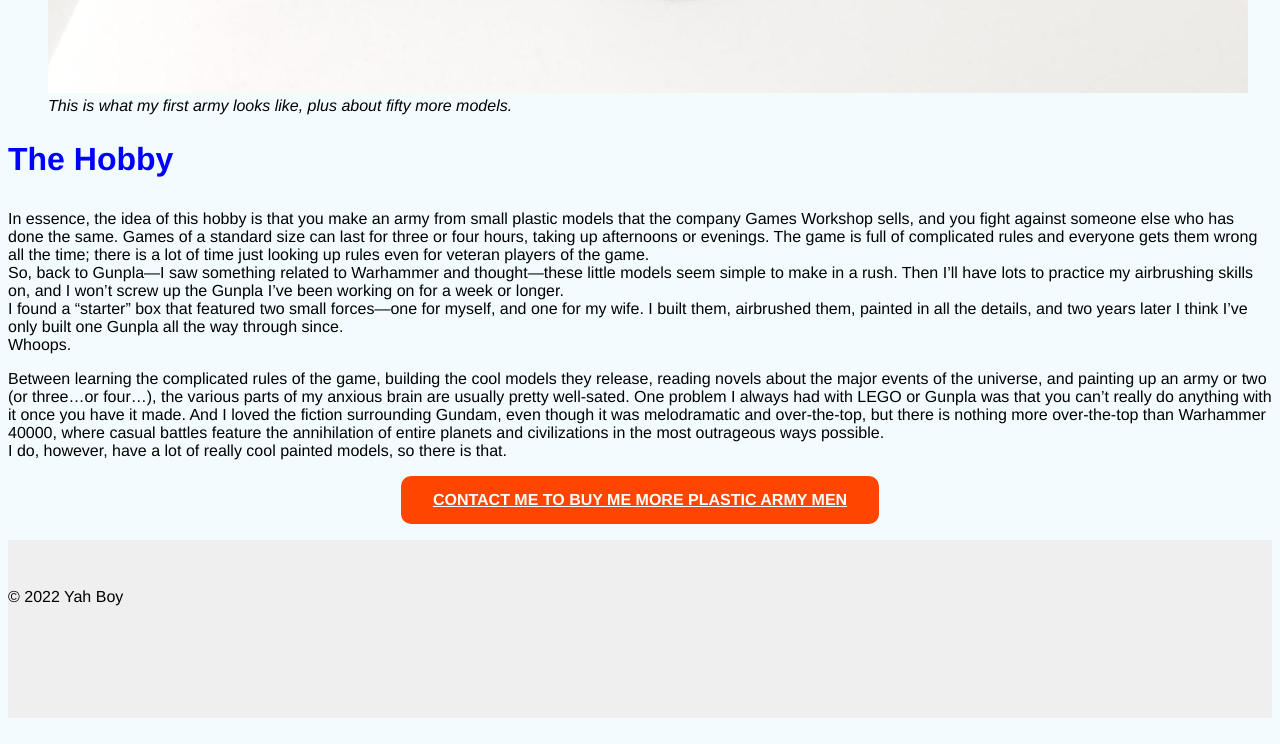
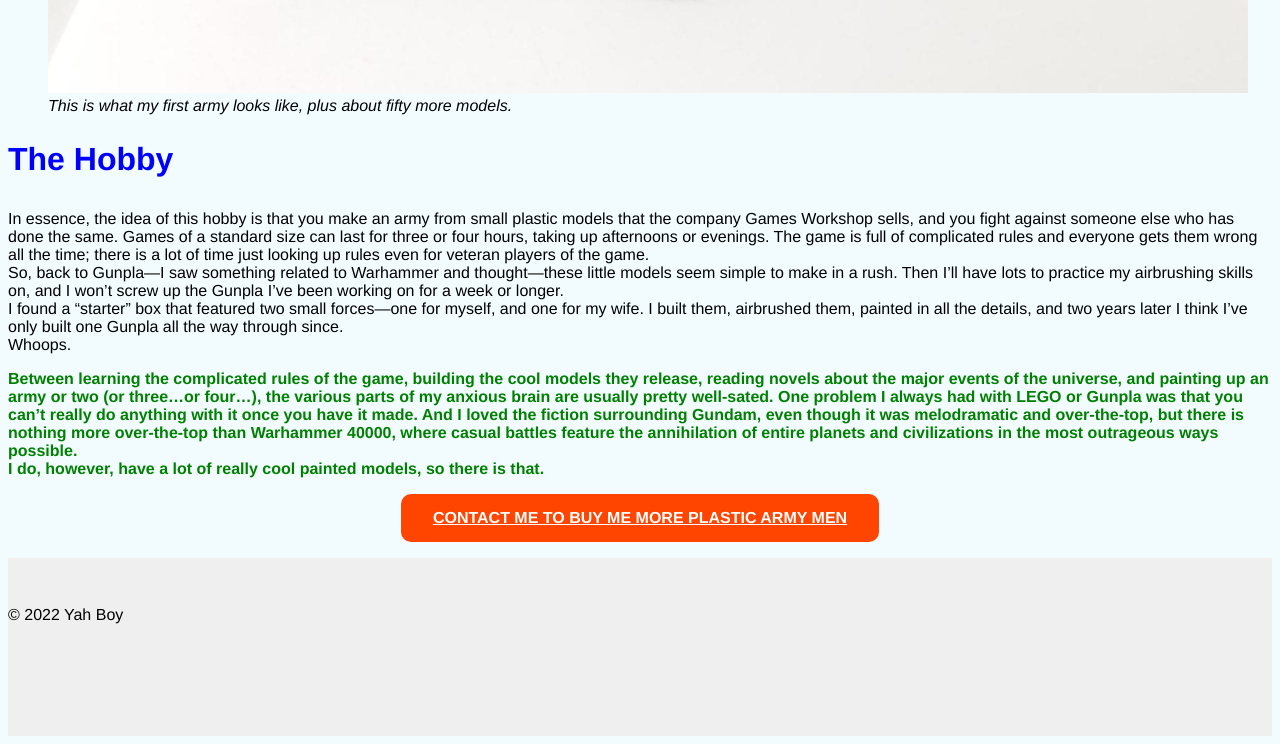
Before and after one commit to Stl-LC101-MAY-2022/js-assignment-4-html-me-something-pharned85, a website: page index.html in a window 1280 px wide. Shown: the part 7106-7850 px from the top of the page. Drawn offline with Linux system fonts and the light colour scheme.

Commit message:
changing order

```diff
--- a/index.html
+++ b/index.html
@@ -138,7 +138,7 @@
                Whoops.
 
                </p>
-	   			<p><class="funParagraph" id="testp">Between learning the complicated rules of the game, building the cool models they release, reading novels about the major events of the universe, and painting up an army or two (or three…or four…), the various parts of my anxious brain are usually pretty well-sated. One problem I always had with LEGO or Gunpla was that you can’t really do anything with it once you have it made. And I loved the fiction surrounding Gundam, even though it was melodramatic and over-the-top, but there is nothing more over-the-top than Warhammer 40000, where casual battles feature the annihilation of entire planets and civilizations in the most outrageous ways possible.
+	   			<p class="funParagraph" id="testp">Between learning the complicated rules of the game, building the cool models they release, reading novels about the major events of the universe, and painting up an army or two (or three…or four…), the various parts of my anxious brain are usually pretty well-sated. One problem I always had with LEGO or Gunpla was that you can’t really do anything with it once you have it made. And I loved the fiction surrounding Gundam, even though it was melodramatic and over-the-top, but there is nothing more over-the-top than Warhammer 40000, where casual battles feature the annihilation of entire planets and civilizations in the most outrageous ways possible.
 
                   <br>
                   I do, however, have a lot of really cool painted models, so there is that.
--- a/styles.css
+++ b/styles.css
@@ -5,6 +5,11 @@ body {
     padding: 0;
     border: 0;
     outline: 0;
+}
+
+.funParagraph {
+  font-weight: bold;
+  color: green;
 }
 
 .topnav {
@@ -82,10 +87,6 @@ header {
   margin-right:20%;
   margin-bottom: 2em;
 }
-
-#mainHeading {
-  background-color: red;
- }
 
 h1 {
     float: center;
@@ -193,8 +194,6 @@ li {
     font-size: 0.75em;
   }
 
-
-.funParagraph {
-  font-weight: bold;
-  color: green;
-}
+  #mainHeading {
+    background-color: red;
+   }
```
